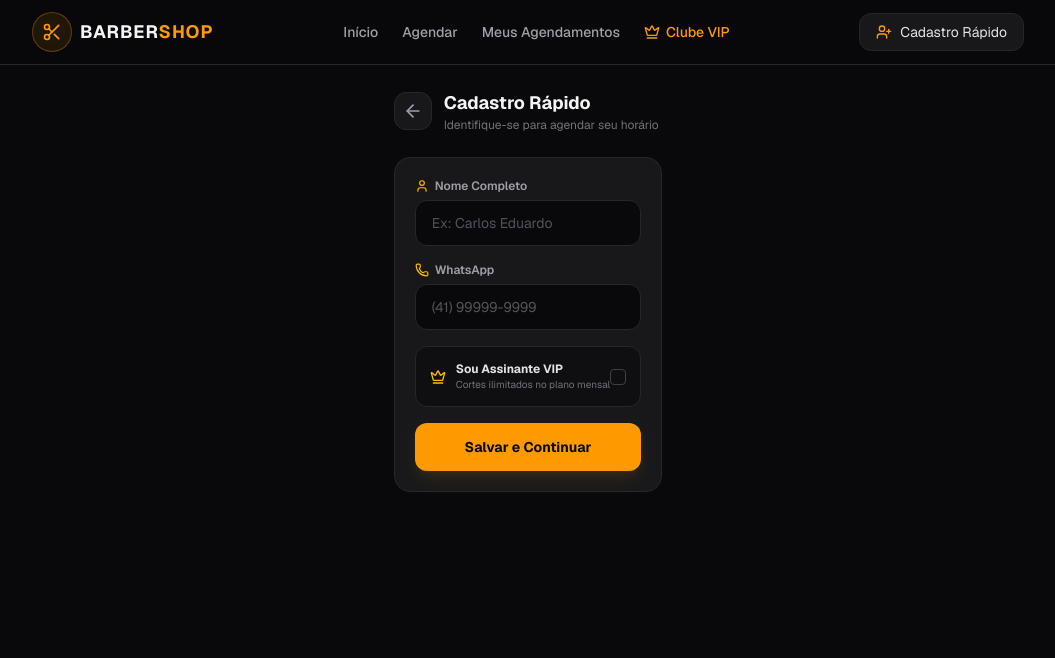
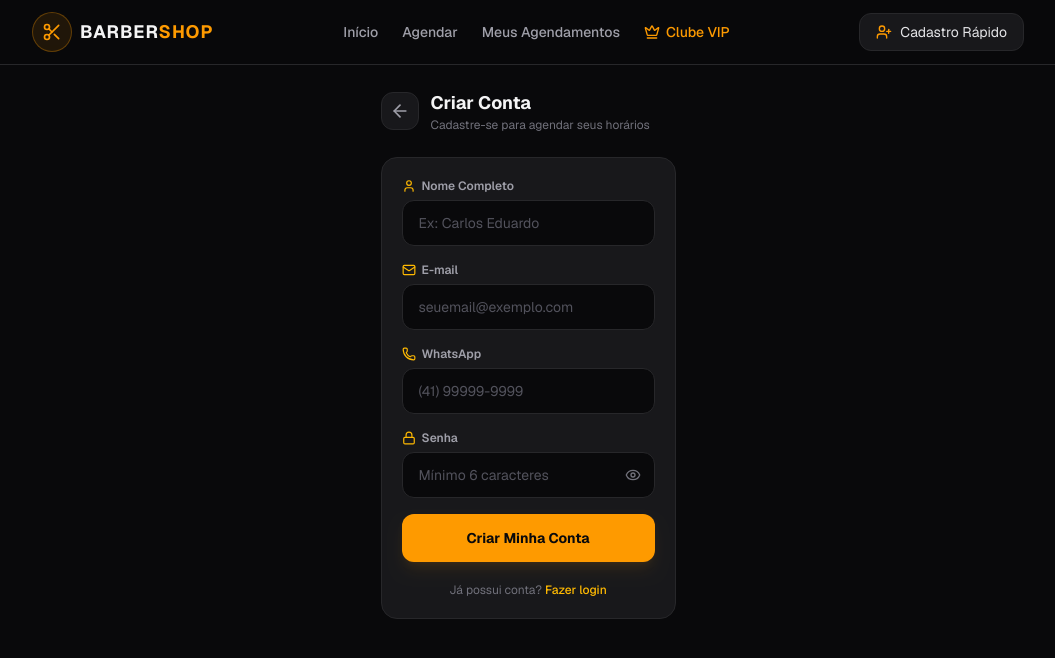
Before and after one commit to hildocosta/sistema-barber-shop, a Next.js app: page /register in a window 1280 px wide. Shown: the top 658 px of the page, without its empty margins (112-1167 px from the left). Built offline with nearby package versions, Linux system fonts and the light colour scheme.

Commit message:
feat: atualiza formulario de cadastro com nome, email, whatsapp e senha

```diff
--- a/src/app/register/page.jsx
+++ b/src/app/register/page.jsx
@@ -3,17 +3,19 @@
 import { useState } from "react";
 import { useRouter } from "next/navigation";
 import Link from "next/link";
-import { ArrowLeft, User, Phone, Crown, CheckCircle2 } from "lucide-react";
+import { ArrowLeft, User, Mail, Phone, Lock, Eye, EyeOff, CheckCircle2 } from "lucide-react";
 
 export default function RegisterPage() {
   const router = useRouter();
   const [name, setName] = useState("");
+  const [email, setEmail] = useState("");
   const [phone, setPhone] = useState("");
-  const [isVip, setIsVip] = useState(false);
+  const [password, setPassword] = useState("");
+  const [showPassword, setShowPassword] = useState(false);
   const [error, setError] = useState("");
   const [success, setSuccess] = useState(false);
 
-  // Formatação automática para WhatsApp / Celular: (XX) XXXXX-XXXX
+  // Formatação automática do celular/WhatsApp: (XX) XXXXX-XXXX
   const handlePhoneChange = (e) => {
     let val = e.target.value.replace(/\D/g, "");
     if (val.length > 11) val = val.slice(0, 11);
@@ -35,21 +37,34 @@ export default function RegisterPage() {
       return;
     }
 
+    const emailRegex = /^[^\s@]+@[^\s@]+\.[^\s@]+$/;
+    if (!emailRegex.test(email.trim())) {
+      setError("Por favor, digite um e-mail válido.");
+      return;
+    }
+
     const cleanPhone = phone.replace(/\D/g, "");
     if (cleanPhone.length < 10) {
-      setError("Por favor, digite um número de WhatsApp válido.");
+      setError("Por favor, digite um número de WhatsApp válido com DDD.");
+      return;
+    }
+
+    if (password.length < 6) {
+      setError("A senha deve conter no mínimo 6 caracteres.");
       return;
     }
 
     const userData = {
       name: name.trim(),
+      email: email.trim().toLowerCase(),
       phone: phone.trim(),
-      isVip: isVip,
+      isVip: false,
       registeredAt: new Date().toISOString()
     };
 
     try {
       localStorage.setItem("barber_user", JSON.stringify(userData));
+      window.dispatchEvent(new Event("storage"));
       setSuccess(true);
       setTimeout(() => {
         router.push("/appointments/new");
@@ -65,7 +80,7 @@ export default function RegisterPage() {
         <div className="w-16 h-16 bg-emerald-500/10 border border-emerald-500/20 text-emerald-400 rounded-full flex items-center justify-center mx-auto">
           <CheckCircle2 className="w-8 h-8" />
         </div>
-        <h2 className="text-xl font-bold text-zinc-100">Cadastro Concluído!</h2>
+        <h2 className="text-xl font-bold text-zinc-100">Cadastro Criado com Sucesso!</h2>
         <p className="text-xs text-zinc-400">Redirecionando para o agendamento...</p>
       </div>
     );
@@ -73,19 +88,21 @@ export default function RegisterPage() {
 
   return (
     <div className="max-w-md mx-auto px-4 py-6 space-y-6">
+      {/* Topo / Voltar */}
       <div className="flex items-center gap-3">
         <Link
           href="/"
-          className="p-2 rounded-xl bg-zinc-900 border border-zinc-800 text-zinc-400 hover:text-amber-400"
+          className="p-2 rounded-xl bg-zinc-900 border border-zinc-800 text-zinc-400 hover:text-amber-400 transition-colors"
         >
           <ArrowLeft className="w-5 h-5" />
         </Link>
         <div>
-          <h1 className="text-lg font-bold text-zinc-100">Cadastro Rápido</h1>
-          <p className="text-xs text-zinc-500">Identifique-se para agendar seu horário</p>
+          <h1 className="text-lg font-bold text-zinc-100">Criar Conta</h1>
+          <p className="text-xs text-zinc-500">Cadastre-se para agendar seus horários</p>
         </div>
       </div>
 
+      {/* Formulário */}
       <form onSubmit={handleRegister} className="bg-zinc-900 border border-zinc-800 rounded-2xl p-5 space-y-4">
         {error && (
           <div className="bg-red-500/10 border border-red-500/20 text-red-400 text-xs p-3 rounded-xl">
@@ -93,6 +110,7 @@ export default function RegisterPage() {
           </div>
         )}
 
+        {/* Nome */}
         <div className="space-y-1.5">
           <label className="text-xs font-semibold text-zinc-400 flex items-center gap-1.5">
             <User className="w-3.5 h-3.5 text-amber-400" /> Nome Completo
@@ -107,6 +125,22 @@ export default function RegisterPage() {
           />
         </div>
 
+        {/* E-mail */}
+        <div className="space-y-1.5">
+          <label className="text-xs font-semibold text-zinc-400 flex items-center gap-1.5">
+            <Mail className="w-3.5 h-3.5 text-amber-400" /> E-mail
+          </label>
+          <input
+            type="email"
+            required
+            placeholder="seuemail@exemplo.com"
+            value={email}
+            onChange={(e) => setEmail(e.target.value)}
+            className="w-full bg-zinc-950 border border-zinc-800 rounded-xl px-4 py-3 text-sm text-zinc-100 placeholder-zinc-600 focus:outline-none focus:border-amber-500 transition-colors"
+          />
+        </div>
+
+        {/* WhatsApp */}
         <div className="space-y-1.5">
           <label className="text-xs font-semibold text-zinc-400 flex items-center gap-1.5">
             <Phone className="w-3.5 h-3.5 text-amber-400" /> WhatsApp
@@ -121,32 +155,45 @@ export default function RegisterPage() {
           />
         </div>
 
-        <div
-          onClick={() => setIsVip(!isVip)}
-          className={`p-3.5 rounded-xl border flex items-center justify-between cursor-pointer transition-all ${
-            isVip ? "bg-amber-500/10 border-amber-500 text-amber-400" : "bg-zinc-950/60 border-zinc-800 text-zinc-400"
-          }`}
-        >
-          <div className="flex items-center gap-2.5">
-            <Crown className="w-4 h-4 text-amber-400" />
-            <div>
-              <p className="text-xs font-bold text-zinc-200">Sou Assinante VIP</p>
-              <p className="text-[10px] text-zinc-500">Cortes ilimitados no plano mensal</p>
-            </div>
-          </div>
-          <div className={`w-4 h-4 rounded border flex items-center justify-center ${
-            isVip ? "bg-amber-500 border-amber-500 text-zinc-950" : "border-zinc-700"
-          }`}>
-            {isVip && "✓"}
+        {/* Senha com visualizador */}
+        <div className="space-y-1.5">
+          <label className="text-xs font-semibold text-zinc-400 flex items-center gap-1.5">
+            <Lock className="w-3.5 h-3.5 text-amber-400" /> Senha
+          </label>
+          <div className="relative">
+            <input
+              type={showPassword ? "text" : "password"}
+              required
+              placeholder="Mínimo 6 caracteres"
+              value={password}
+              onChange={(e) => setPassword(e.target.value)}
+              className="w-full bg-zinc-950 border border-zinc-800 rounded-xl pl-4 pr-11 py-3 text-sm text-zinc-100 placeholder-zinc-600 focus:outline-none focus:border-amber-500 transition-colors"
+            />
+            <button
+              type="button"
+              onClick={() => setShowPassword(!showPassword)}
+              className="absolute right-3.5 top-1/2 -translate-y-1/2 text-zinc-500 hover:text-zinc-300 transition-colors"
+            >
+              {showPassword ? <EyeOff className="w-4 h-4" /> : <Eye className="w-4 h-4" />}
+            </button>
           </div>
         </div>
 
+        {/* Botão de Envio */}
         <button
           type="submit"
           className="w-full bg-amber-500 hover:bg-amber-400 text-zinc-950 font-bold py-3.5 rounded-xl text-sm transition-all shadow-lg shadow-amber-500/10 active:scale-[0.98]"
         >
-          Salvar e Continuar
+          Criar Minha Conta
         </button>
+
+        {/* Link para Login */}
+        <p className="text-center text-xs text-zinc-500 pt-1">
+          Já possui conta?{" "}
+          <Link href="/login" className="text-amber-400 hover:underline font-medium">
+            Fazer login
+          </Link>
+        </p>
       </form>
     </div>
   );
```
